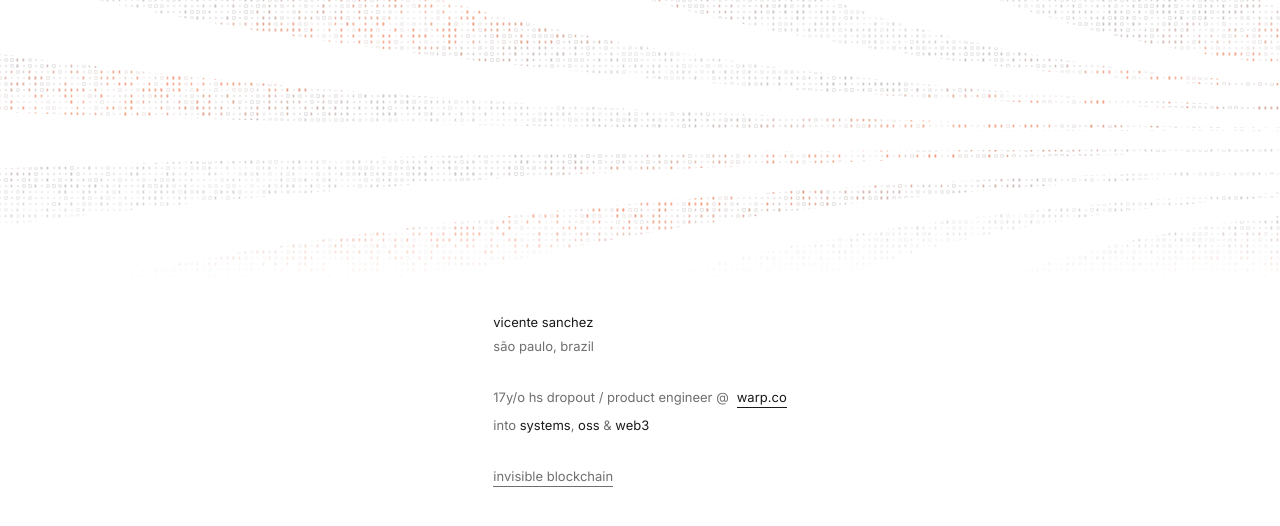
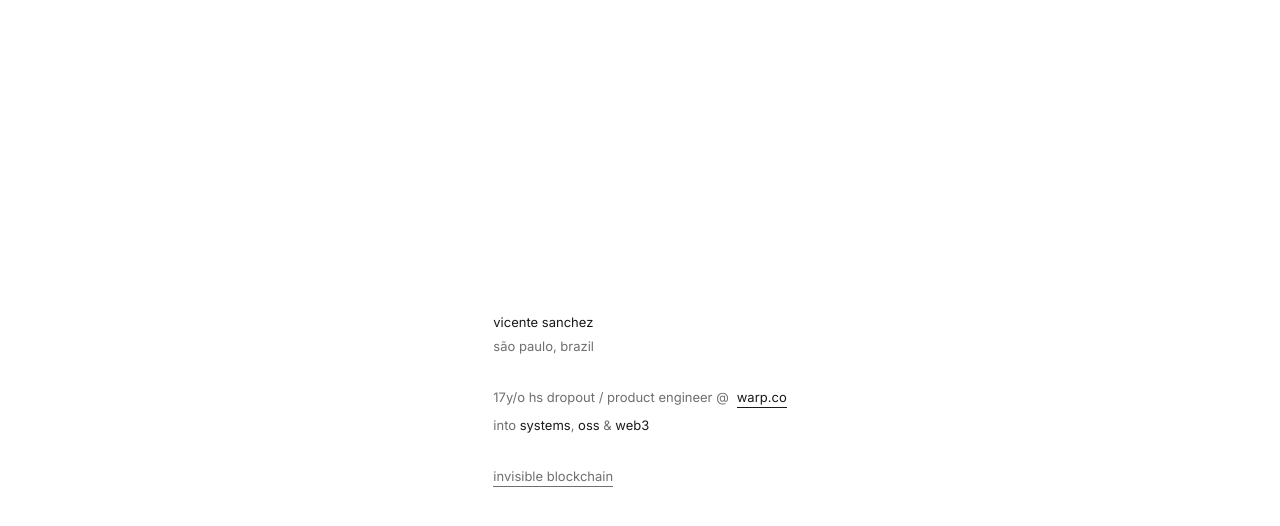
Before and after one commit to Vicentesan/vicentesan.dev, a Next.js app: page / in a window 1280 px wide. Shown: the top 526 px of the page. Built offline with nearby package versions, Linux system fonts and the light colour scheme.

Commit message:
revert: (fix: keep warp background visible on touch devices)

```diff
--- a/src/components/warp-hover-background.tsx
+++ b/src/components/warp-hover-background.tsx
@@ -1,22 +1,12 @@
 'use client';
 
-import { useEffect, useRef, useState } from 'react';
+import { useEffect, useRef } from 'react';
 
 export function WarpHoverBackground({ active }: { active: boolean }) {
   const canvasRef = useRef<HTMLCanvasElement>(null);
-  const [alwaysVisible, setAlwaysVisible] = useState(false);
-  const visible = active || alwaysVisible;
 
   useEffect(() => {
-    const media = window.matchMedia('(hover: none), (pointer: coarse)');
-    const update = () => setAlwaysVisible(media.matches);
-    update();
-    media.addEventListener('change', update);
-    return () => media.removeEventListener('change', update);
-  }, []);
-
-  useEffect(() => {
-    if (!visible) return;
+    if (!active) return;
     const canvas = canvasRef.current;
     const ctx = canvas?.getContext('2d');
     if (!canvas || !ctx) return;
@@ -141,7 +131,7 @@ export function WarpHoverBackground({ active }: { active: boolean }) {
       motion.removeEventListener('change', start);
       document.removeEventListener('visibilitychange', start);
     };
-  }, [visible]);
+  }, [active]);
 
-  return <canvas ref={canvasRef} className="warp-hover-background" data-active={visible} aria-hidden="true" />;
+  return <canvas ref={canvasRef} className="warp-hover-background" data-active={active} aria-hidden="true" />;
 }
```
